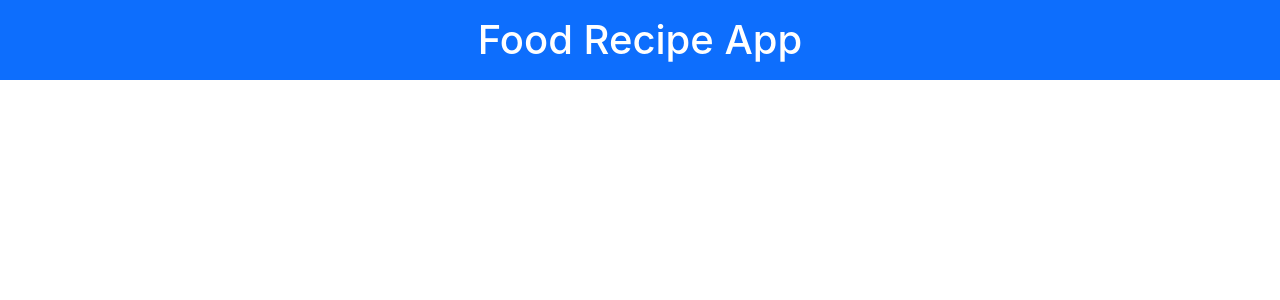
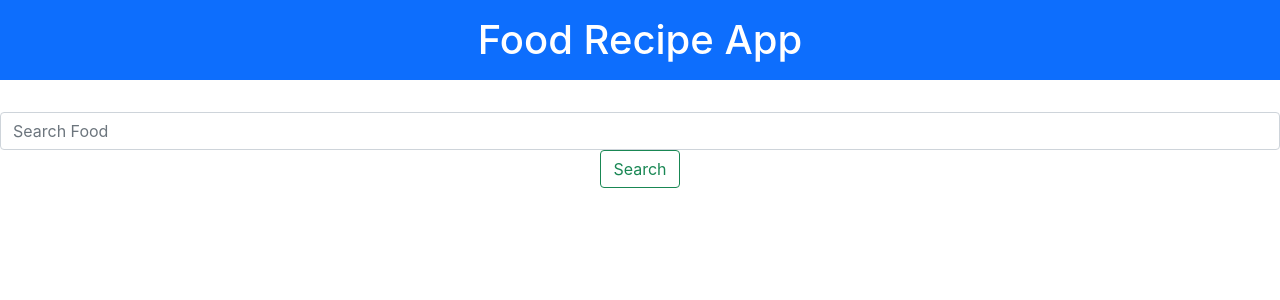
Before and after one commit to Hashininirasha/Recipe-App, a React (Create React App) app: page / in a window 1280 px wide. Shown: the top 300 px of the page. Built offline with nearby package versions, Linux system fonts and the light colour scheme.

Commit message:
add buttons

```diff
--- a/src/App.js
+++ b/src/App.js
@@ -4,17 +4,21 @@ import './App.css'
 
 
 const App = () =>{
-  const APP_ID="5661db5d"
+  const APP_ID="5661db5d";
   const APP_KEY="b5c9bab94750b4d7343f70237d7b5a9d";
   const url = 'https://api.edamam.com/search?q=chicken&app_id=${APP_ID}&app_key=${APP_KEY}';
 
   const getData = async () => {
     const result = await Axios.get(url);
-    console.log(result)
-  }
+    console.log(result);
+  };
   return (
     <div className="App">
-      <h1 onClick={getData}><div class="p-3 mb-2 bg-primary text-white">Food Recipe App</div></h1>
+      <h1 onClick={getData}><div class="p-3 mb-2 bg-primary text-white">Food Recipe App</div></h1><br/>
+      <form className="search-form">
+        <input class="form-control" type="text" placeholder="Search Food" autoComplete="off"/>
+        <input class="btn btn-outline-success my-2 my-sm-0" type="submit" value="Search"/>
+      </form>
     </div>
 
   )
```
